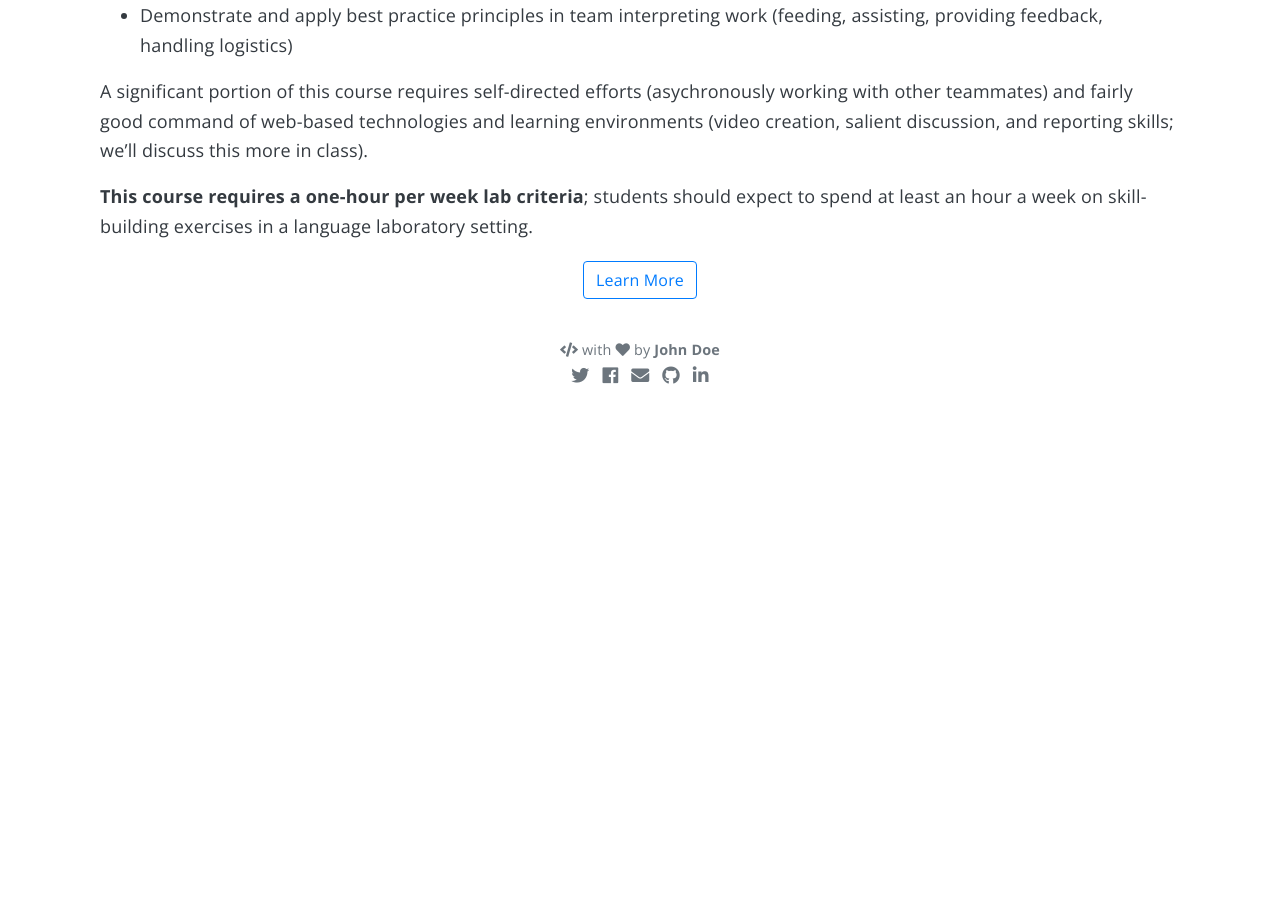
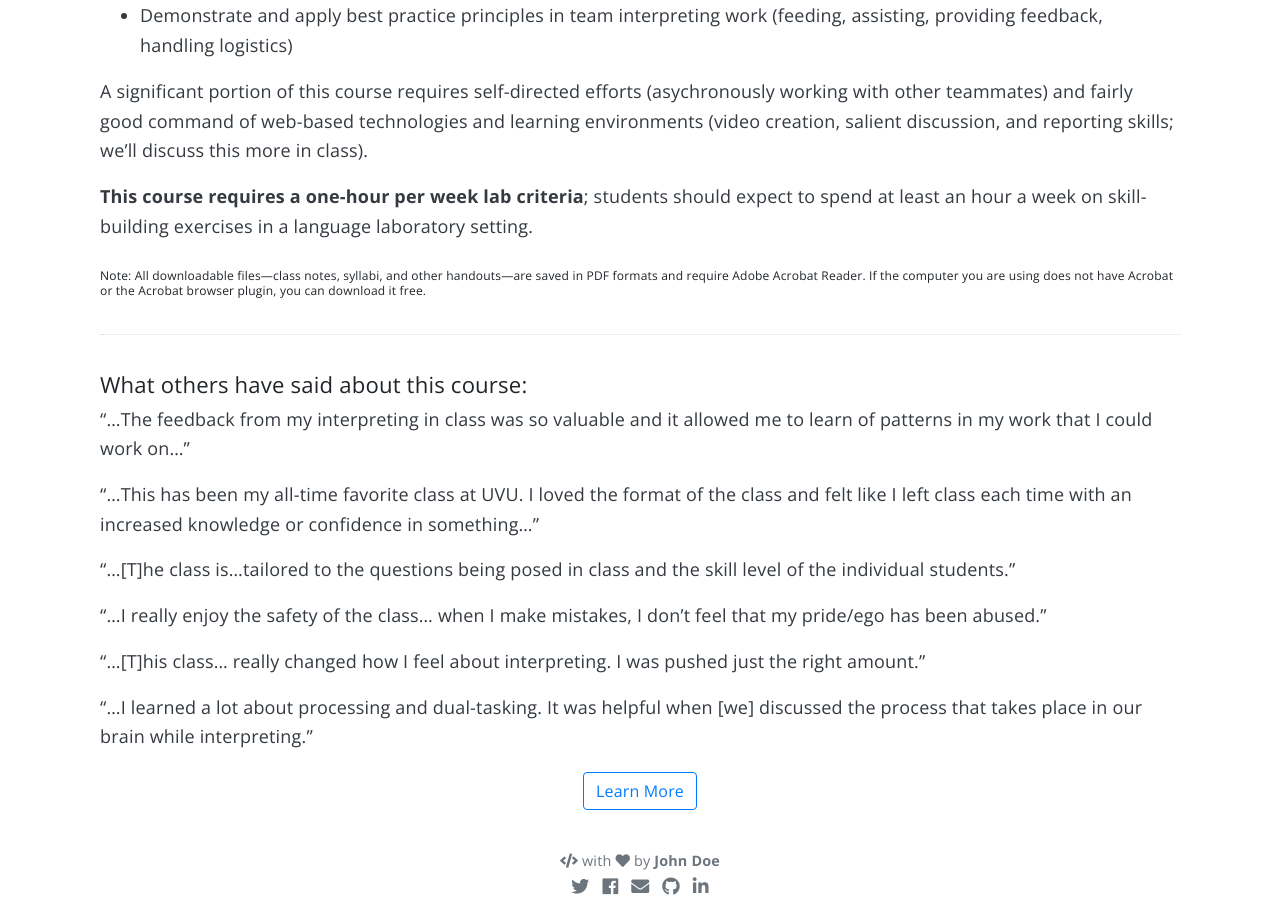
Before and after one commit to intrpr/jekyll-portfol-test, a Jekyll site: the page built from _projects/3370-sign-to-spoken-english.md, in a window 1280 px wide and 900 px high, scrolled down 2099 px. Built offline with Jekyll 4.4.1, drawn with Linux system fonts in a browser that asks for light colours; nearby versions of some CDN libraries; some web fonts are replaced; comment, search, counter and statistics services are not loaded; before the commit the page ends 2504 px from its top, so only the background shows below that.

Commit message:
Update 3370-sign-to-spoken-english.md

```diff
--- a/_projects/3370-sign-to-spoken-english.md
+++ b/_projects/3370-sign-to-spoken-english.md
@@ -39,6 +39,23 @@ A significant portion of this course requires self-directed efforts (asychronous
 
 **This course requires a one-hour per week lab criteria**; students should expect to spend at least an hour a week on skill-building exercises in a language laboratory setting.
 
+###### Note: All downloadable files—class notes, syllabi, and other handouts—are saved in PDF formats and require Adobe Acrobat Reader. If the computer you are using does not have Acrobat or the Acrobat browser plugin, you can download it free.
+
+***
+
+### What others have said about this course:
+“...The feedback from my interpreting in class was so valuable and it allowed me to learn of patterns in my work that I could work on...”
+
+“...This has been my all-time favorite class at UVU. I loved the format of the class and felt like I left class each time with an increased knowledge or confidence in something...”
+
+“...[T]he class is...tailored to the questions being posed in class and the skill level of the individual students.”
+
+“...I really enjoy the safety of the class... when I make mistakes, I don't feel that my pride/ego has been abused.”
+
+“...[T]his class... really changed how I feel about interpreting. I was pushed just the right amount.”
+
+“...I learned a lot about processing and dual-tasking. It was helpful when [we] discussed the process that takes place in our brain while interpreting.”
+
 <p class="text-center">
 {% include button.html link="https://github.com/YoussefRaafatNasry/portfolYOU" text="Learn More" %}
 </p>
```
